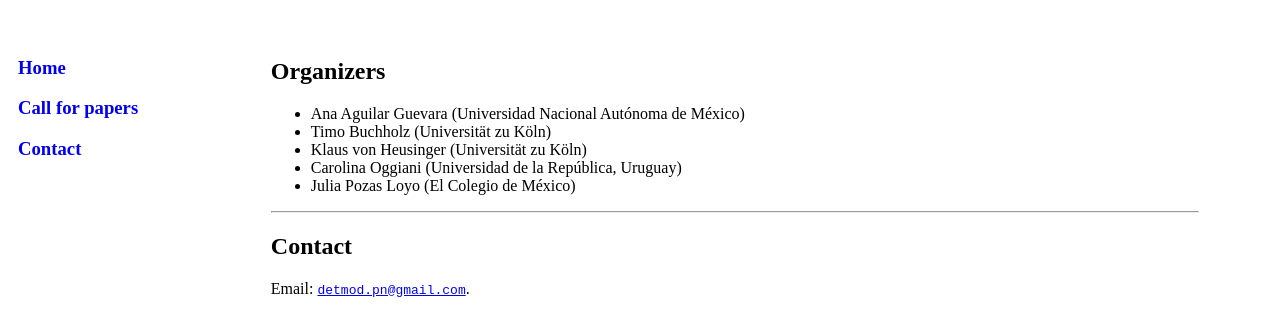
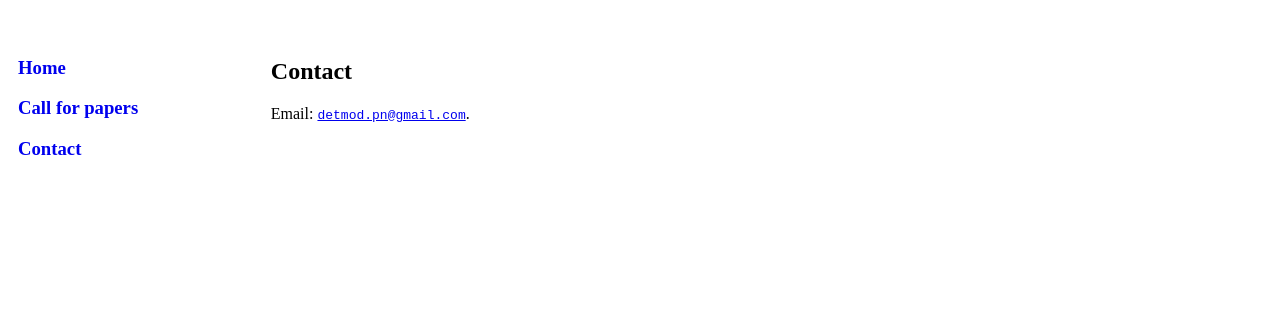
Before and after one commit to detmod/detmodkoln, a plain HTML site: page contact.html in a window 1280 px wide. Shown: the part 449-784 px from the top of the page. Drawn offline with Linux system fonts and the light colour scheme.

Commit message:
changes call and contact and home

```diff
--- a/contact.html
+++ b/contact.html
@@ -27,15 +27,6 @@
     <p><a class="site-title" rel="author" href="contact.html" style="text-decoration:none"><h3>Contact</h3></a></p>
   </div>
   <div class="column middle">
-    <h2>Organizers</h2>
-    <ul>
-      <li>Ana Aguilar Guevara (Universidad Nacional Autónoma de México)</li>
-      <li>Timo Buchholz (Universität zu Köln)</li>
-      <li>Klaus von Heusinger (Universität zu Köln)</li>
-      <li>Carolina Oggiani (Universidad de la República, Uruguay)</li>
-      <li>Julia Pozas Loyo (El Colegio de México)</li>
-    </ul>
-    <hr>
     <h2>Contact</h2>
     <p>Email: <a href="mailto:detmod.pn@gmail.com"><span style="font-family: monospace">detmod.pn@gmail.com</span></a>.
   </div>
```
Also changed, not shown: home.html (+9 -2 lines).
